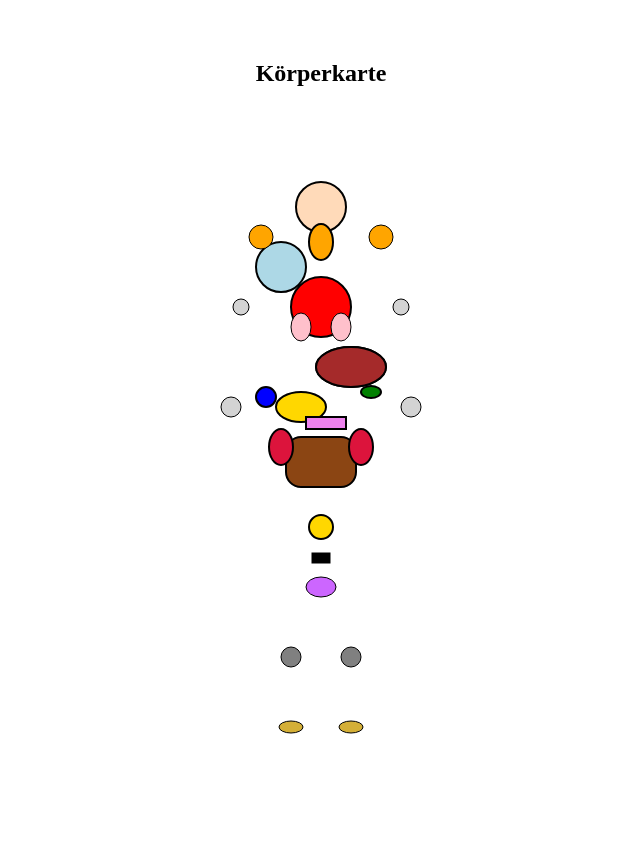
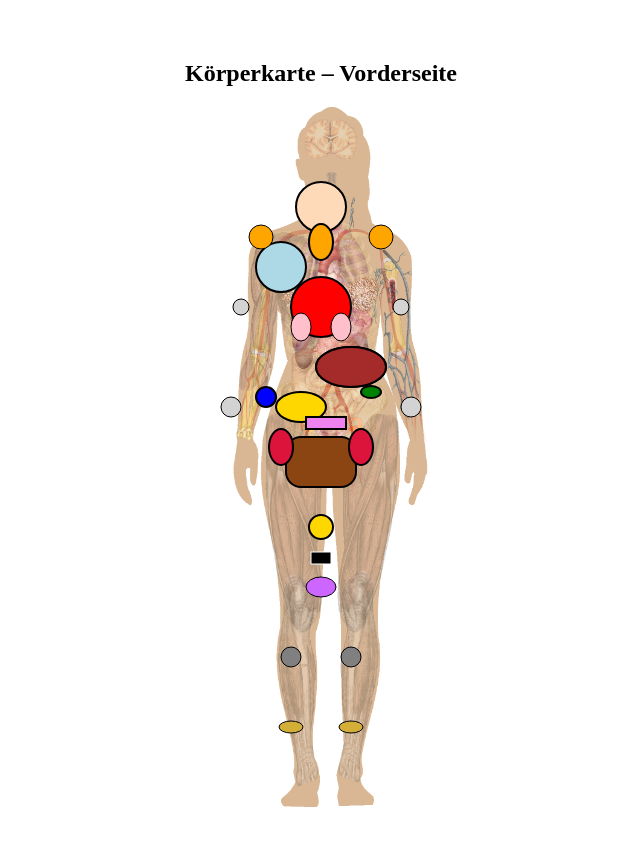
Before and after one commit to Himan-Herman/entscheidungs-app-imac-, a React (Vite) app in the folder client/: page /koerperregionen in a window 1280 px wide. Shown: the top 846 px of the page, without its empty margins (319-959 px from the left). Built offline with nearby package versions, Linux system fonts and the light colour scheme.

Commit message:
Update Koerperkarte.jsx

```diff
--- a/client/src/pages/Koerperkarte.jsx
+++ b/client/src/pages/Koerperkarte.jsx
@@ -1,21 +1,31 @@
 import React from "react";
 import { useNavigate } from "react-router-dom";
+import koerperBild from '../assets/img/Koerper_Vorderseite.png';
+
 
 export default function Koerperkarte() {
   const navigate = useNavigate();
 
   return (
     <div>
-      <h2>Körperkarte</h2>
+      <h2 style={{ textAlign: "center" }}>Körperkarte – Vorderseite</h2>
 
       <svg
-  version="1.1"
-  xmlns="http://www.w3.org/2000/svg"
   viewBox="0 0 300 700"
-  width="300"
+  width="100%"
   height="700"
-  style={{ maxWidth: "100%" }}
+  preserveAspectRatio="xMidYMid meet"
 >
+  <image
+    href={koerperBild}
+    x="0"
+    y="0"
+    width="300"
+    height="700"
+    preserveAspectRatio="xMidYMid meet"
+  />
+
+
   {/* Herz */}
   <circle
     cx="150"
```
